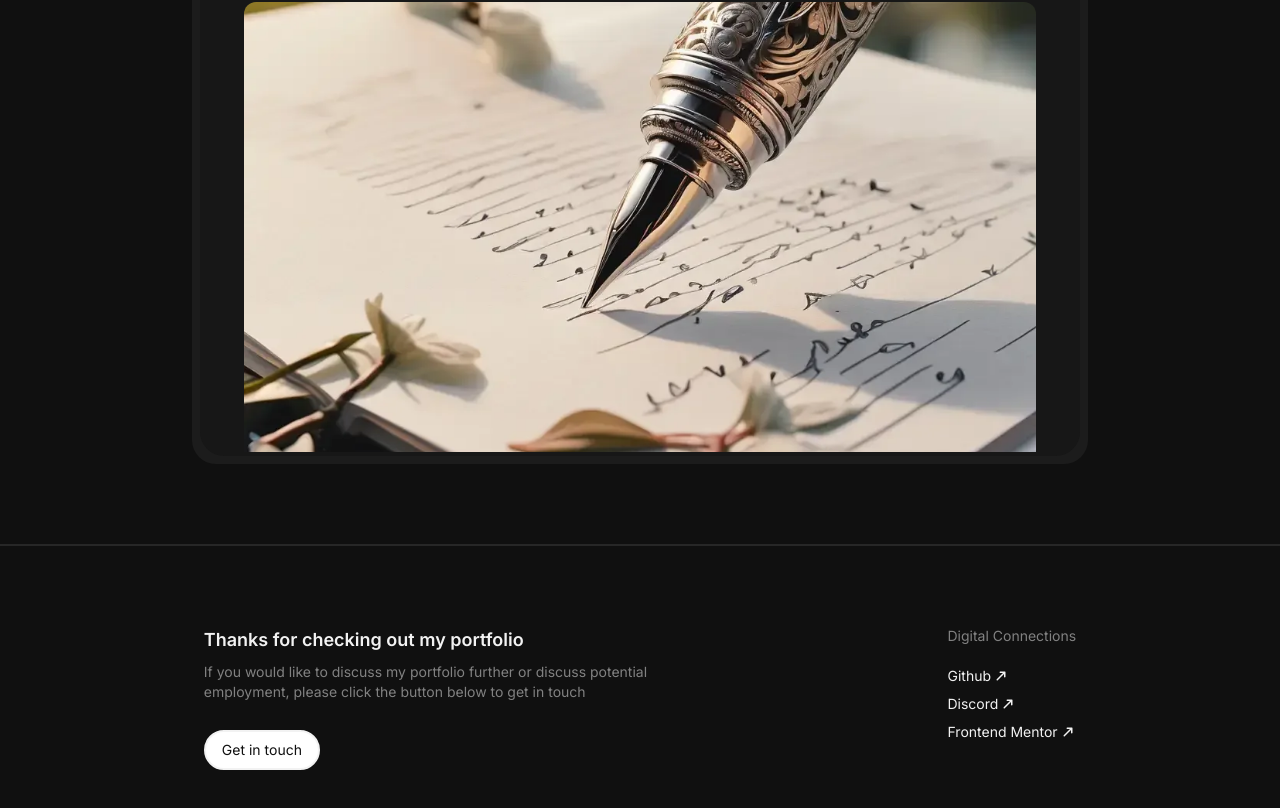
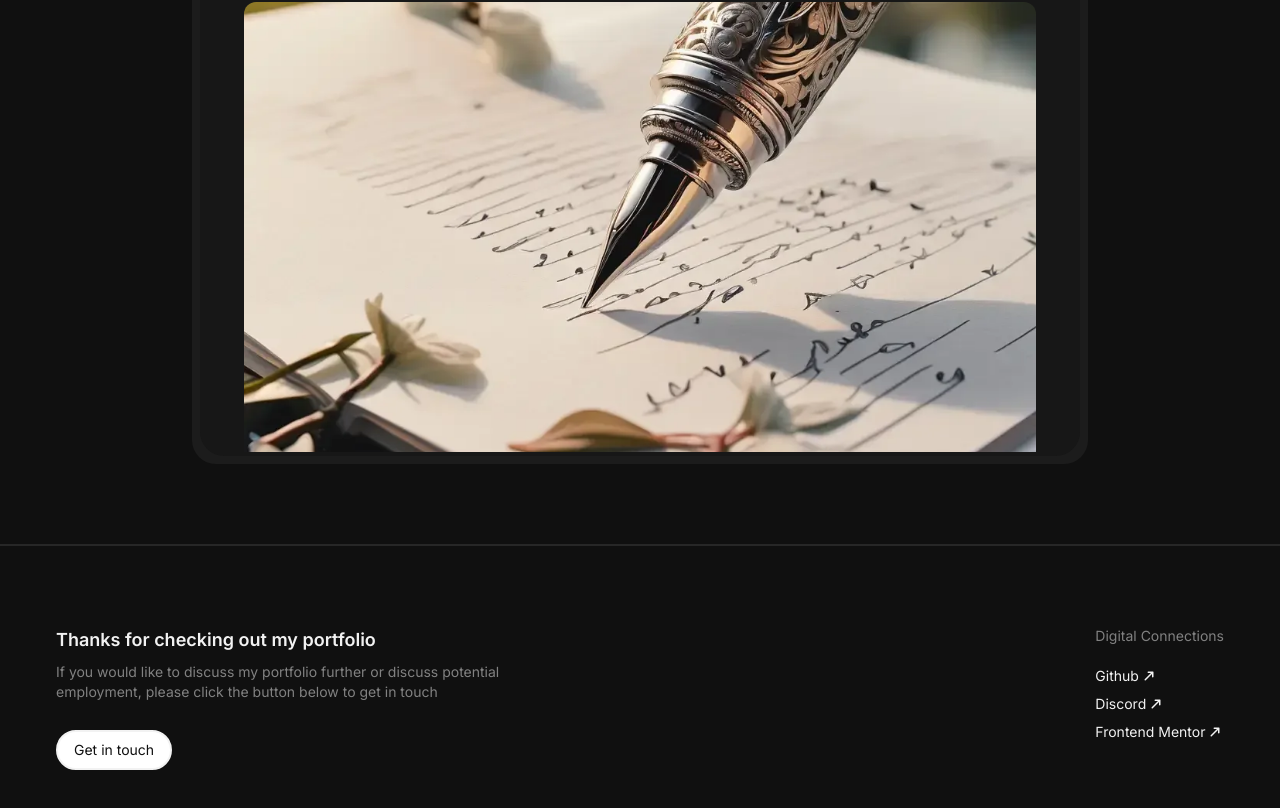
Before and after one commit to DLee1993/Portfolio, a Next.js app: page / in a window 1280 px wide. Shown: the part 3578-4386 px from the top of the page. Built offline with nearby package versions, Linux system fonts and the light colour scheme.

Commit message:
changed the justify property to space between for all content

```diff
--- a/app/components/Footer.tsx
+++ b/app/components/Footer.tsx
@@ -23,7 +23,7 @@ export default function Footer() {
     ];
     return (
         <footer className="min-h-[50vh] customPadding text-sm pt-10 pb-24 md:py-20 border-t-2 border-csFadedWhite/10 mt-20">
-            <section className="w-full flex flex-col gap-y-10 md:flex-row justify-around items-start">
+            <section className="w-full flex flex-col gap-y-10 md:flex-row justify-between items-start">
                 <article className="max-w-md flex flex-col">
                     {pathname !== "/contact" ? (
                         <>
```
